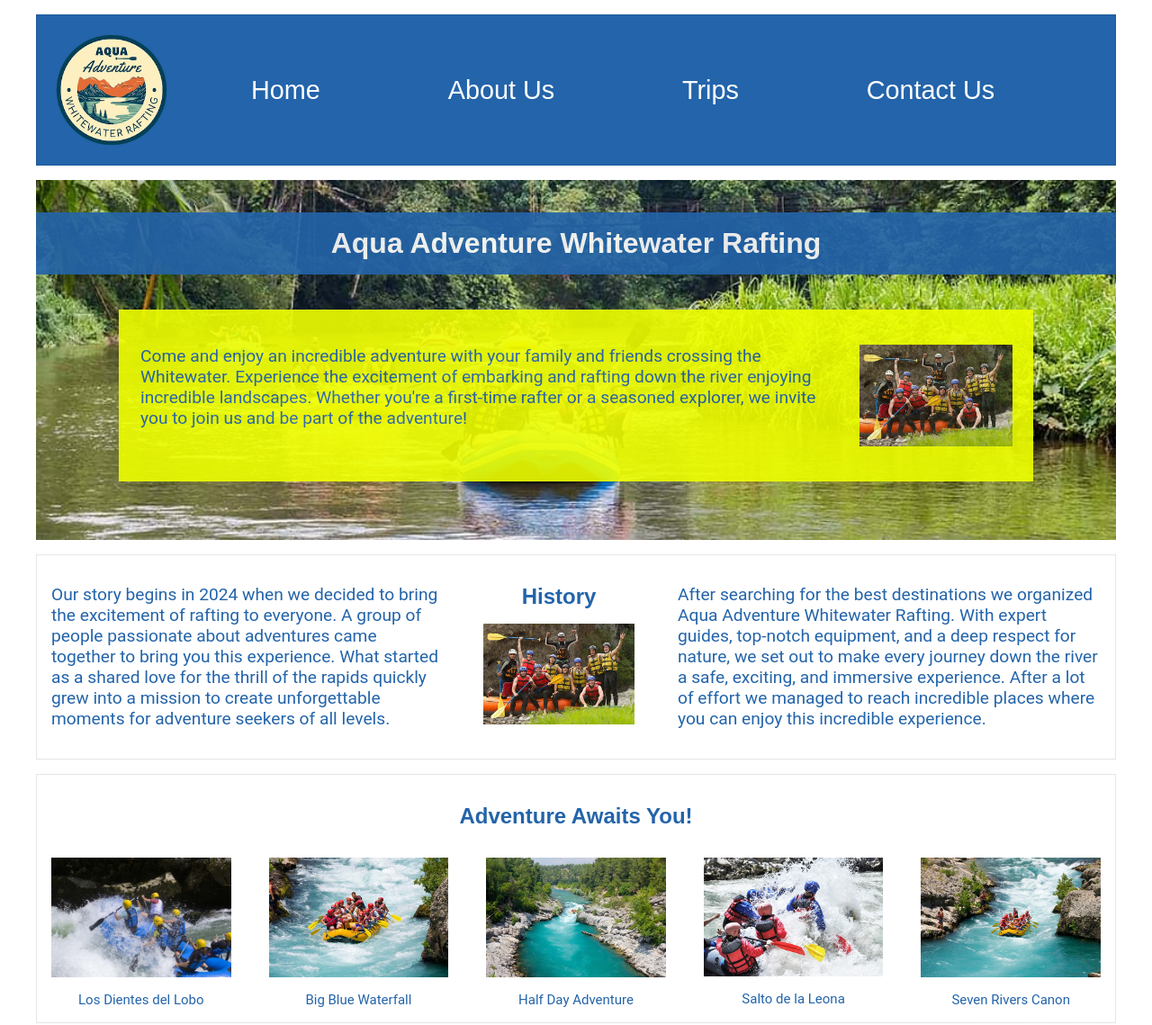
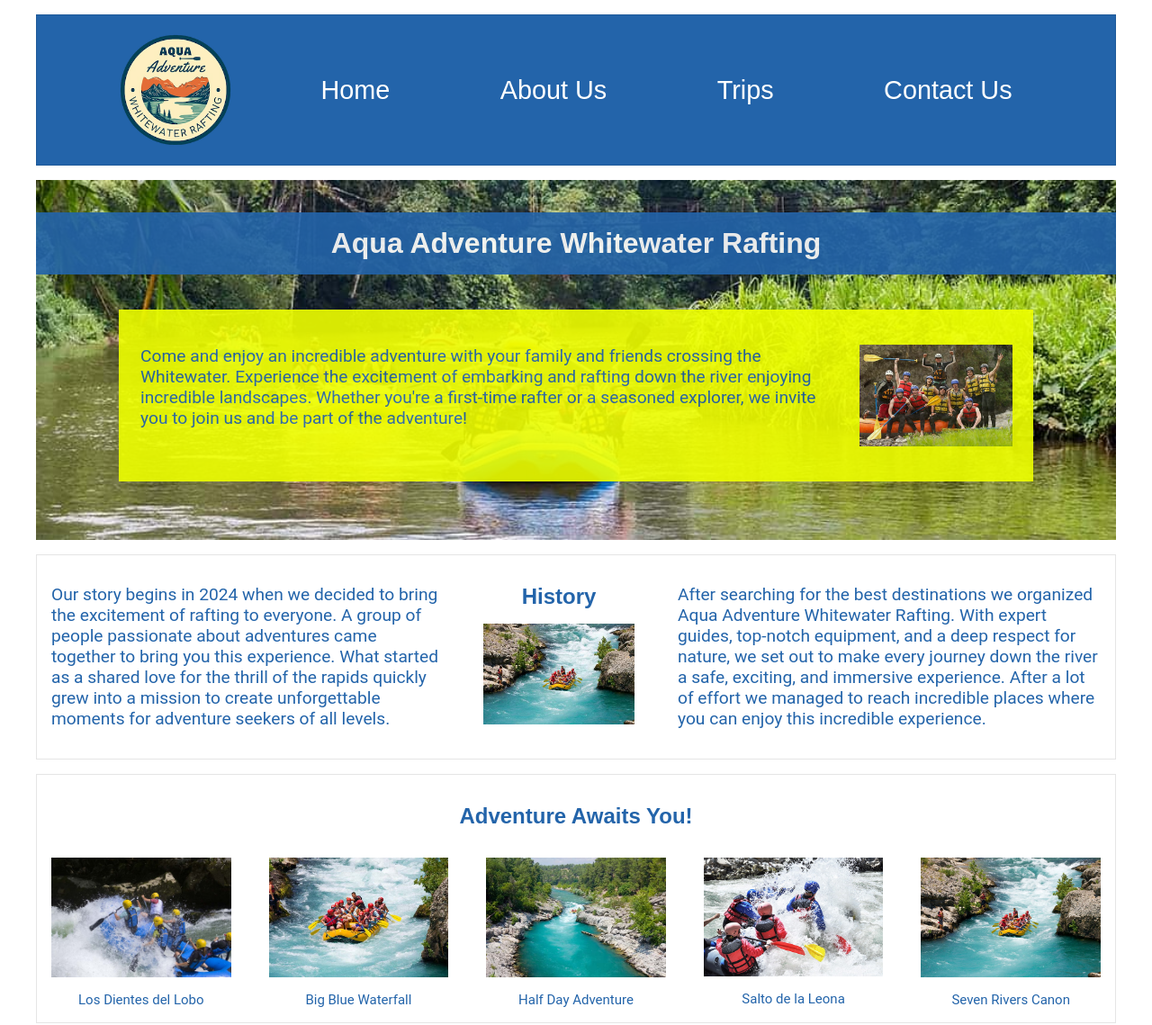
Before and after one commit to leonardo-wilches/wdd130, a plain HTML site: page wwr/about.html in a window 1280 px wide. Shown: the top 1139 px of the page at 90% size. Drawn offline with Linux system fonts and the light colour scheme.

Commit message:
image change

```diff
--- a/wwr/about.html
+++ b/wwr/about.html
@@ -42,7 +42,7 @@
                 rapids quickly grew into a mission to create unforgettable moments for adventure seekers of all levels.
             </p>
             <h2 class="title">History
-                <img src="images/clients-wwr.jpg" alt="Rafting">
+                <img src="images/rafting-history-image.jpg" alt="Rafting">
             </h2>
             <p>After searching for the best destinations we organized Aqua Adventure Whitewater Rafting. With expert
                 guides,
--- a/wwr/styles/rafting.css
+++ b/wwr/styles/rafting.css
@@ -26,13 +26,13 @@ header, main, footer {
 
 header {
   display: grid;
-  grid-template-columns: auto 1fr;
+  grid-template-columns: 1fr 3fr;
   align-items: center;
   position: relative;
   background-color: var(--primary-color);
   border: 1px solid rgba(0, 0, 0, 0.1);
   padding: 0.5rem;
-  gap: 5rem;
+  gap: 1rem;
   margin: 1rem auto;
   margin-bottom: 0rem;
 }
@@ -158,6 +158,7 @@ nav ul {
 nav.socialmedia a{
   box-shadow: 0 0 15px rgba(255, 255, 255, 0.6), 0 0 30px rgba(255, 255, 255, 0.3);
   border-radius: 20%;
+  background-color: var(--secondary-color);
 }
 
 .socialmedia a {
```
Also changed, not shown: wwr/images/rafting-history-image.jpg (added).
